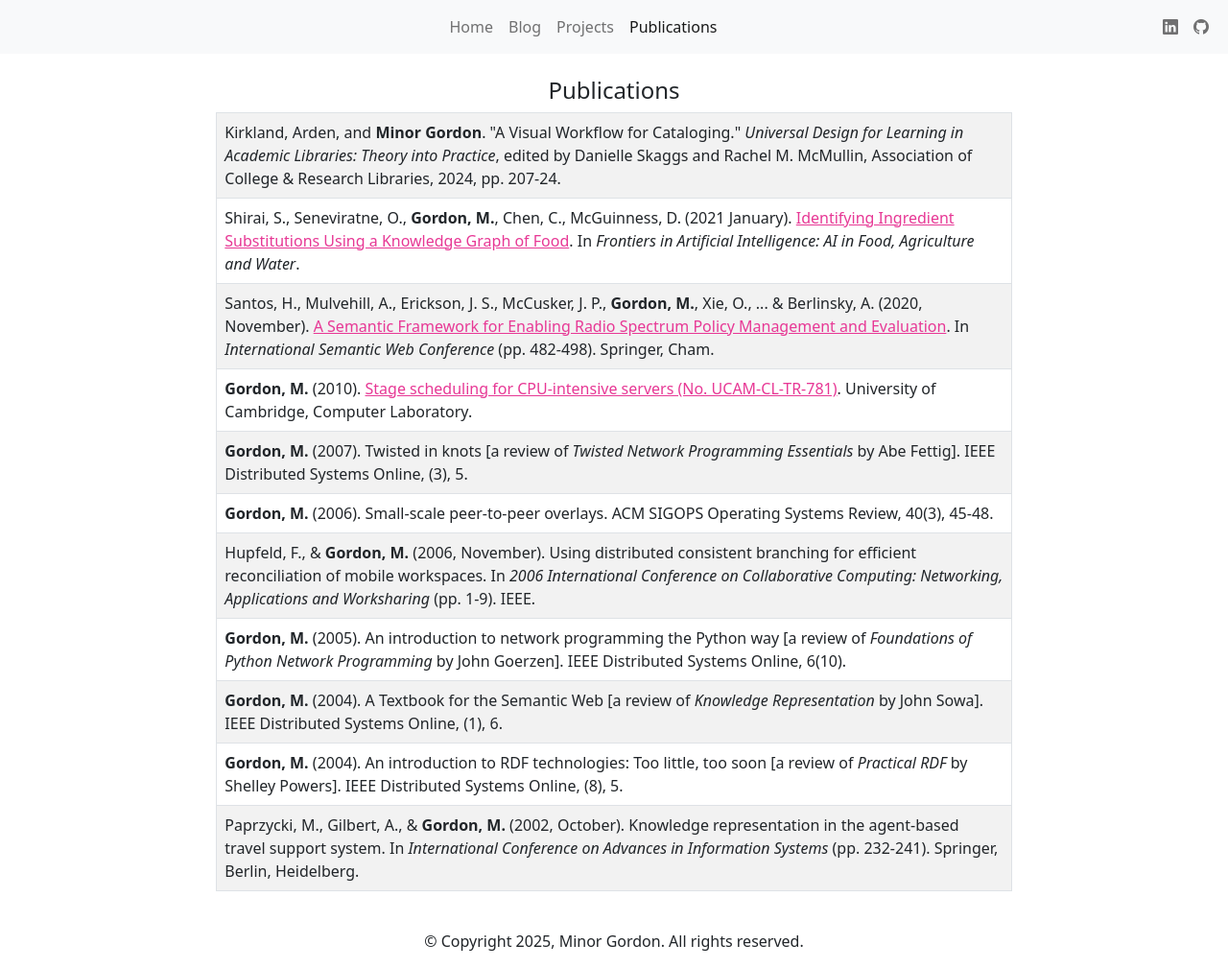
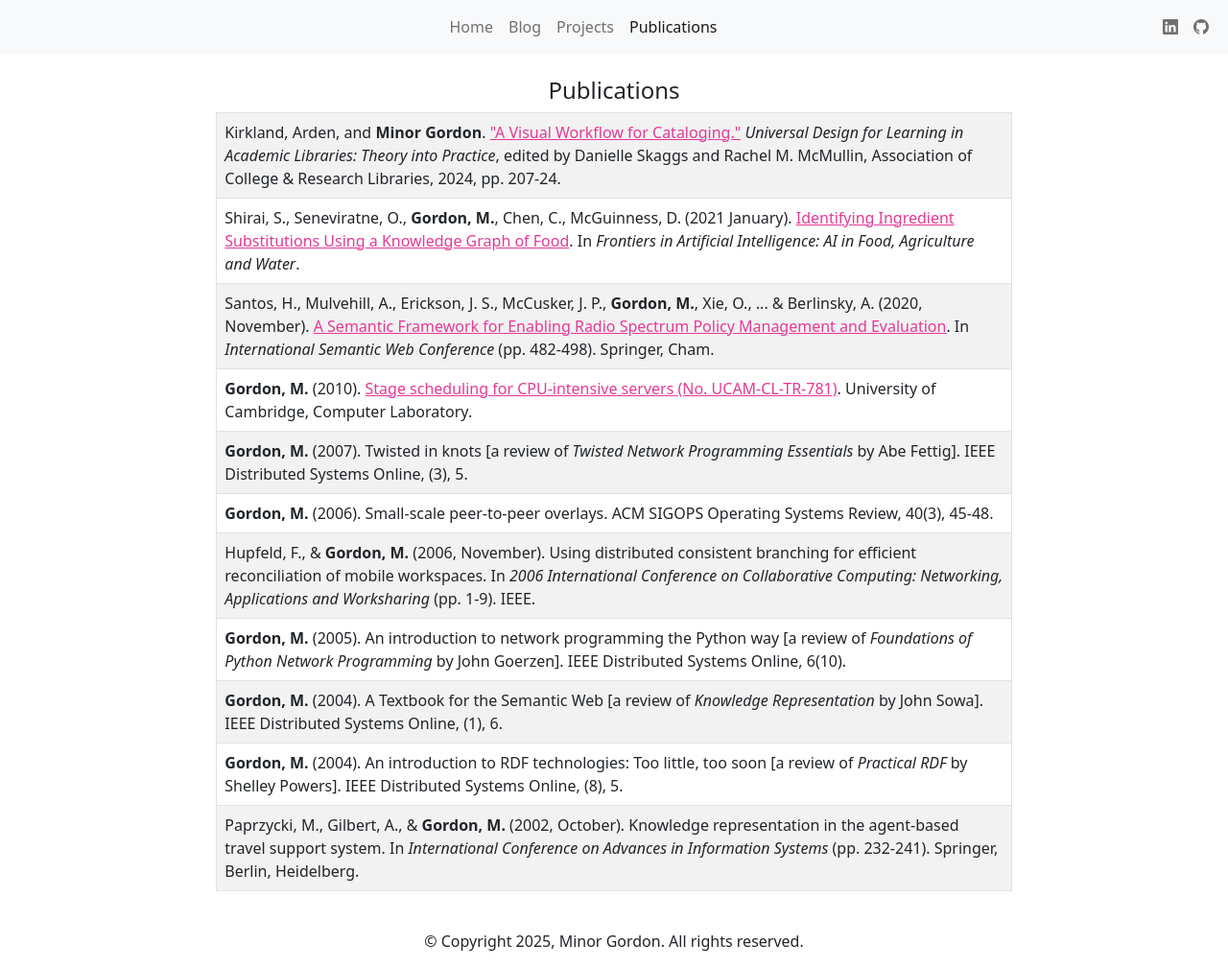
Before and after one commit to minorg/minorgordon.net, a Jekyll site: the page built from publications.html, in a window 1280 px wide. Shown: the whole page at 96% size. Built offline with Jekyll 4.4.1, drawn with Linux system fonts in a browser that asks for light colours; nearby versions of some CDN libraries; part of the change alters nothing that is shown.

```diff
--- a/publications.html
+++ b/publications.html
@@ -8,17 +8,64 @@ title: Publications
             <h4 class="text-center">Publications</h4>
             <table class="table table-bordered table-striped">
                 <tbody>
-                    <tr><td>Kirkland, Arden, and <b>Minor Gordon</b>. "A Visual Workflow for Cataloging." <i>Universal Design for Learning in Academic Libraries: Theory into Practice</i>, edited by Danielle Skaggs and Rachel M. McMullin, Association of College & Research Libraries, 2024, pp. 207-24.</td></tr>
-                    <tr><td>Shirai, S., Seneviratne, O., <b>Gordon, M.</b>, Chen, C., McGuinness, D. (2021 January). <a href="https://www.frontiersin.org/articles/10.3389/frai.2020.621766/full">Identifying Ingredient Substitutions Using a Knowledge Graph of Food</a>. In <i>Frontiers in Artificial Intelligence: AI in Food, Agriculture and Water</i>.</td></tr>
-                    <tr><td>Santos, H., Mulvehill, A., Erickson, J. S., McCusker, J. P., <b>Gordon, M.</b>, Xie, O., ... & Berlinsky, A. (2020, November). <a href="https://link.springer.com/chapter/10.1007/978-3-030-62466-8_30">A Semantic Framework for Enabling Radio Spectrum Policy Management and Evaluation</a>. In <i>International Semantic Web Conference</i> (pp. 482-498). Springer, Cham.</td></tr>
-                    <tr><td><b>Gordon, M.</b> (2010). <a href="https://www.cl.cam.ac.uk/techreports/UCAM-CL-TR-781.pdf">Stage scheduling for CPU-intensive servers (No. UCAM-CL-TR-781)</a>. University of Cambridge, Computer Laboratory.</td></tr>
-                    <tr><td><b>Gordon, M.</b> (2007). Twisted in knots [a review of <i>Twisted Network Programming Essentials</i> by Abe Fettig]. IEEE Distributed Systems Online, (3), 5.</td></tr>
-                    <tr><td><b>Gordon, M.</b> (2006). Small-scale peer-to-peer overlays. ACM SIGOPS Operating Systems Review, 40(3), 45-48.</td></tr>
-                    <tr><td>Hupfeld, F., & <b>Gordon, M.</b> (2006, November). Using distributed consistent branching for efficient reconciliation of mobile workspaces. In <i>2006 International Conference on Collaborative Computing: Networking, Applications and Worksharing</i> (pp. 1-9). IEEE.</td></tr>
-                    <tr><td><b>Gordon, M.</b> (2005). An introduction to network programming the Python way [a review of <i>Foundations of Python Network Programming</i> by John Goerzen]. IEEE Distributed Systems Online, 6(10).</td></tr>
-                    <tr><td><b>Gordon, M.</b> (2004). A Textbook for the Semantic Web [a review of <i>Knowledge Representation</i> by John Sowa]. IEEE Distributed Systems Online, (1), 6.</td></tr>
-                    <tr><td><b>Gordon, M.</b> (2004). An introduction to RDF technologies: Too little, too soon [a review of <i>Practical RDF</i> by Shelley Powers]. IEEE Distributed Systems Online, (8), 5.</td></tr>
-                    <tr><td>Paprzycki, M., Gilbert, A., & <b>Gordon, M.</b> (2002, October). Knowledge representation in the agent-based travel support system. In <i>International Conference on Advances in Information Systems</i> (pp. 232-241). Springer, Berlin, Heidelberg.</td></tr>
+                    <tr>
+                        <td>Kirkland, Arden, and <b>Minor Gordon</b>. <a href="https://surface.syr.edu/istpub/201/">"A
+                                Visual Workflow for Cataloging."</a> <i>Universal Design for Learning in Academic
+                                Libraries: Theory into Practice</i>, edited by Danielle Skaggs and Rachel M. McMullin,
+                            Association of College & Research Libraries, 2024, pp. 207-24.</td>
+                    </tr>
+                    <tr>
+                        <td>Shirai, S., Seneviratne, O., <b>Gordon, M.</b>, Chen, C., McGuinness, D. (2021 January). <a
+                                href="https://www.frontiersin.org/articles/10.3389/frai.2020.621766/full">Identifying
+                                Ingredient Substitutions Using a Knowledge Graph of Food</a>. In <i>Frontiers in
+                                Artificial Intelligence: AI in Food, Agriculture and Water</i>.</td>
+                    </tr>
+                    <tr>
+                        <td>Santos, H., Mulvehill, A., Erickson, J. S., McCusker, J. P., <b>Gordon, M.</b>, Xie, O., ...
+                            & Berlinsky, A. (2020, November). <a
+                                href="https://link.springer.com/chapter/10.1007/978-3-030-62466-8_30">A Semantic
+                                Framework for Enabling Radio Spectrum Policy Management and Evaluation</a>. In
+                            <i>International Semantic Web Conference</i> (pp. 482-498). Springer, Cham.</td>
+                    </tr>
+                    <tr>
+                        <td><b>Gordon, M.</b> (2010). <a
+                                href="https://www.cl.cam.ac.uk/techreports/UCAM-CL-TR-781.pdf">Stage scheduling for
+                                CPU-intensive servers (No. UCAM-CL-TR-781)</a>. University of Cambridge, Computer
+                            Laboratory.</td>
+                    </tr>
+                    <tr>
+                        <td><b>Gordon, M.</b> (2007). Twisted in knots [a review of <i>Twisted Network Programming
+                                Essentials</i> by Abe Fettig]. IEEE Distributed Systems Online, (3), 5.</td>
+                    </tr>
+                    <tr>
+                        <td><b>Gordon, M.</b> (2006). Small-scale peer-to-peer overlays. ACM SIGOPS Operating Systems
+                            Review, 40(3), 45-48.</td>
+                    </tr>
+                    <tr>
+                        <td>Hupfeld, F., & <b>Gordon, M.</b> (2006, November). Using distributed consistent branching
+                            for efficient reconciliation of mobile workspaces. In <i>2006 International Conference on
+                                Collaborative Computing: Networking, Applications and Worksharing</i> (pp. 1-9). IEEE.
+                        </td>
+                    </tr>
+                    <tr>
+                        <td><b>Gordon, M.</b> (2005). An introduction to network programming the Python way [a review of
+                            <i>Foundations of Python Network Programming</i> by John Goerzen]. IEEE Distributed Systems
+                            Online, 6(10).</td>
+                    </tr>
+                    <tr>
+                        <td><b>Gordon, M.</b> (2004). A Textbook for the Semantic Web [a review of <i>Knowledge
+                                Representation</i> by John Sowa]. IEEE Distributed Systems Online, (1), 6.</td>
+                    </tr>
+                    <tr>
+                        <td><b>Gordon, M.</b> (2004). An introduction to RDF technologies: Too little, too soon [a
+                            review of <i>Practical RDF</i> by Shelley Powers]. IEEE Distributed Systems Online, (8), 5.
+                        </td>
+                    </tr>
+                    <tr>
+                        <td>Paprzycki, M., Gilbert, A., & <b>Gordon, M.</b> (2002, October). Knowledge representation in
+                            the agent-based travel support system. In <i>International Conference on Advances in
+                                Information Systems</i> (pp. 232-241). Springer, Berlin, Heidelberg.</td>
+                    </tr>
                 </tbody>
             </table>
         </div>
```
